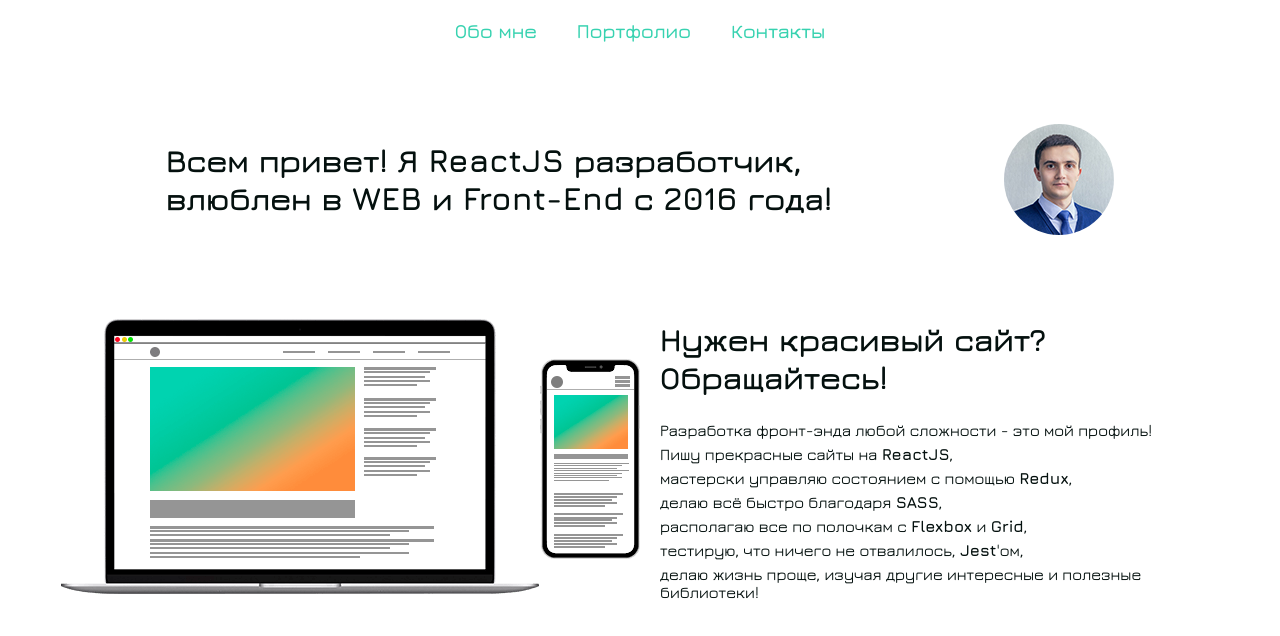
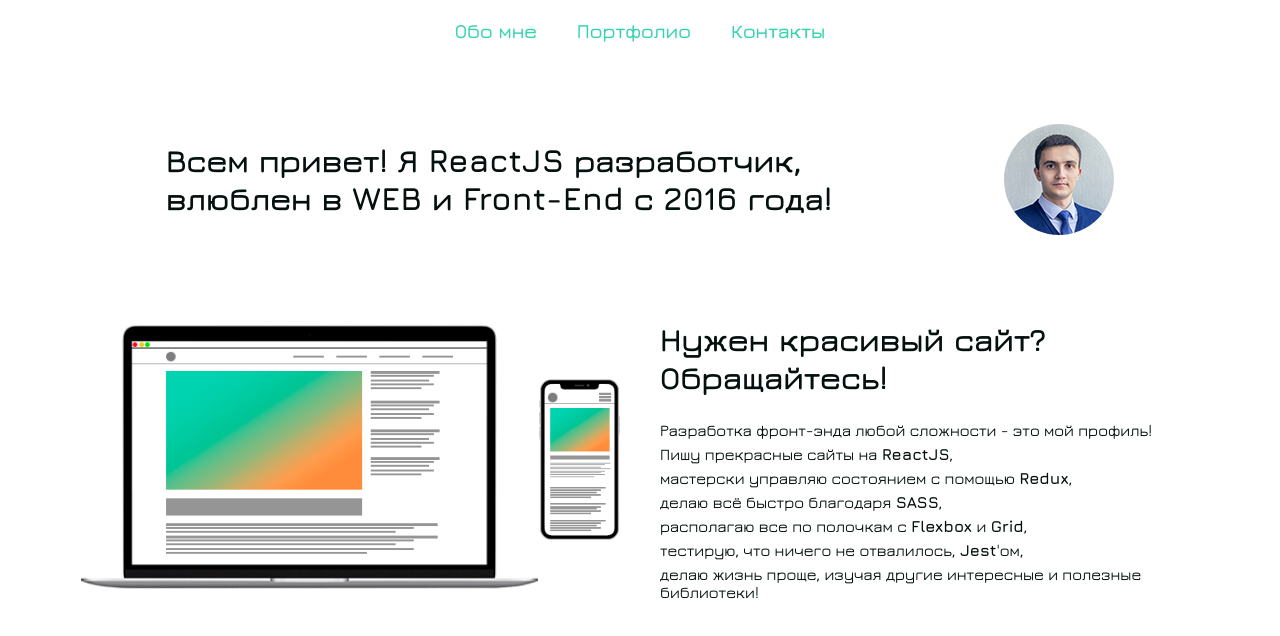
Before and after one commit to shsv382/portfolio, a React (Create React App) app: page / in a window 1280 px wide. Shown: the top 636 px of the page. Built offline with nearby package versions, Linux system fonts and the light colour scheme; the HTML template or start-up script is replaced by a standard one.

Commit message:
Added some styles to site-images

```diff
--- a/src/pages/about/about.styles.scss
+++ b/src/pages/about/about.styles.scss
@@ -50,14 +50,17 @@
     flex-wrap: nowrap;
     justify-content: center;
     align-items: center;
+    max-width: 100%;
     & img {
         max-height: 22vh;
+        max-width: 85%;
         @media screen and (min-width: 1280px) {
             max-height: 90%;
         }
     }
     & img[alt="phone"] {
         max-height: 15vh;
+        max-width: 15%;
         @media screen and (min-width: 1280px) {
             max-height: 90%;
         }
```
